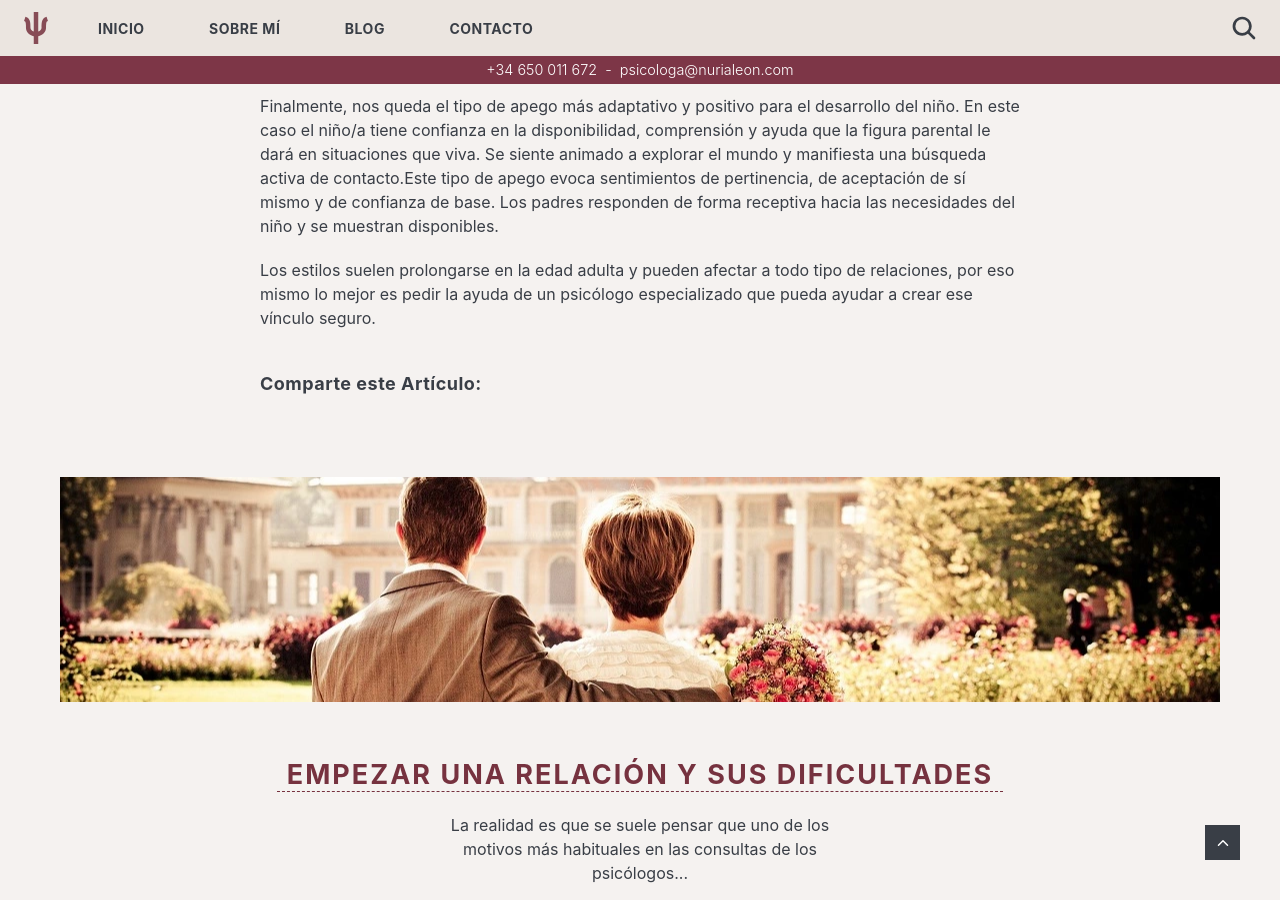
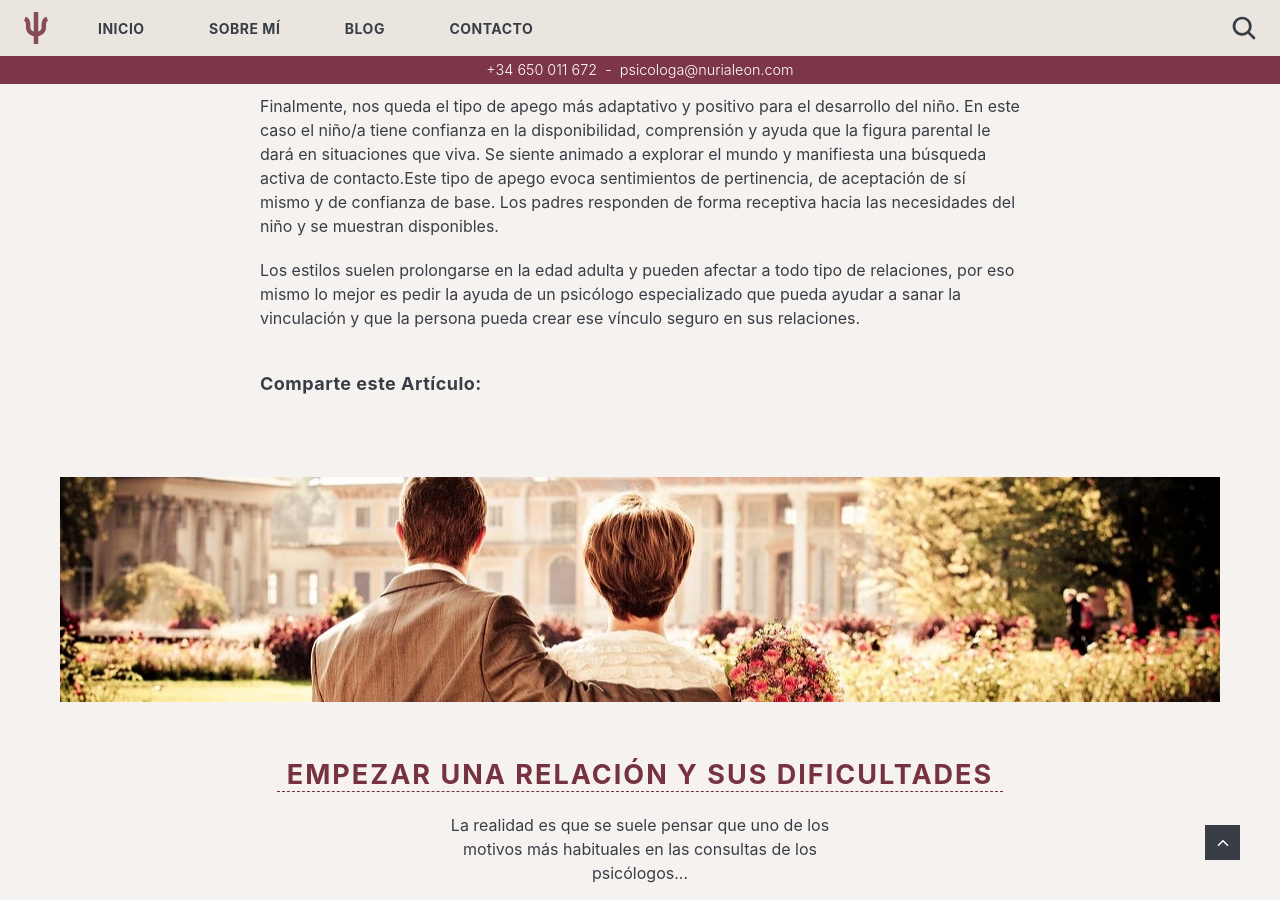
Before and after one commit to nurialeonsallent/nurialeon.com, a Jekyll site: the page built from _posts/2021-01-01-vinculos-afectivos-y-apego-seguro.markdown, in a window 1280 px wide and 900 px high, scrolled down 2757 px. Built offline with Jekyll 4.4.1, drawn with Linux system fonts in a browser that asks for light colours.

Commit message:
articulo2

```diff
--- a/_posts/2021-01-01-vinculos-afectivos-y-apego-seguro.markdown
+++ b/_posts/2021-01-01-vinculos-afectivos-y-apego-seguro.markdown
@@ -58,4 +58,4 @@ Finalmente, nos queda el tipo de apego más adaptativo y positivo para el desarr
 
 
 
-Los estilos suelen prolongarse en la edad adulta y pueden afectar a todo tipo de relaciones, por eso mismo lo mejor es pedir la ayuda de un psicólogo especializado que pueda ayudar a crear ese vínculo seguro.
+Los estilos suelen prolongarse en la edad adulta y pueden afectar a todo tipo de relaciones, por eso mismo lo mejor es pedir la ayuda de un psicólogo especializado que pueda ayudar a sanar la vinculación y que la persona pueda crear ese vínculo seguro en sus relaciones.
```
